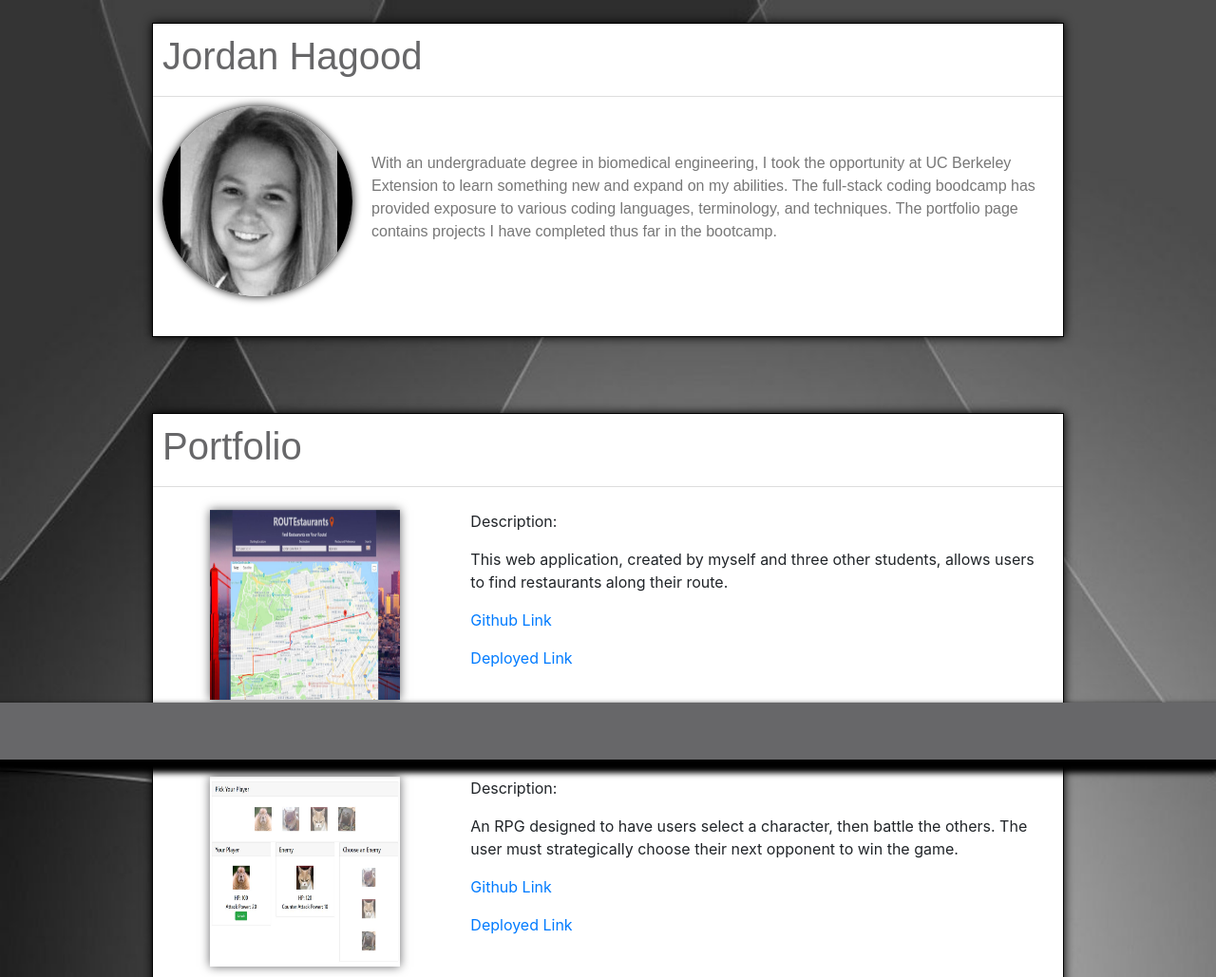
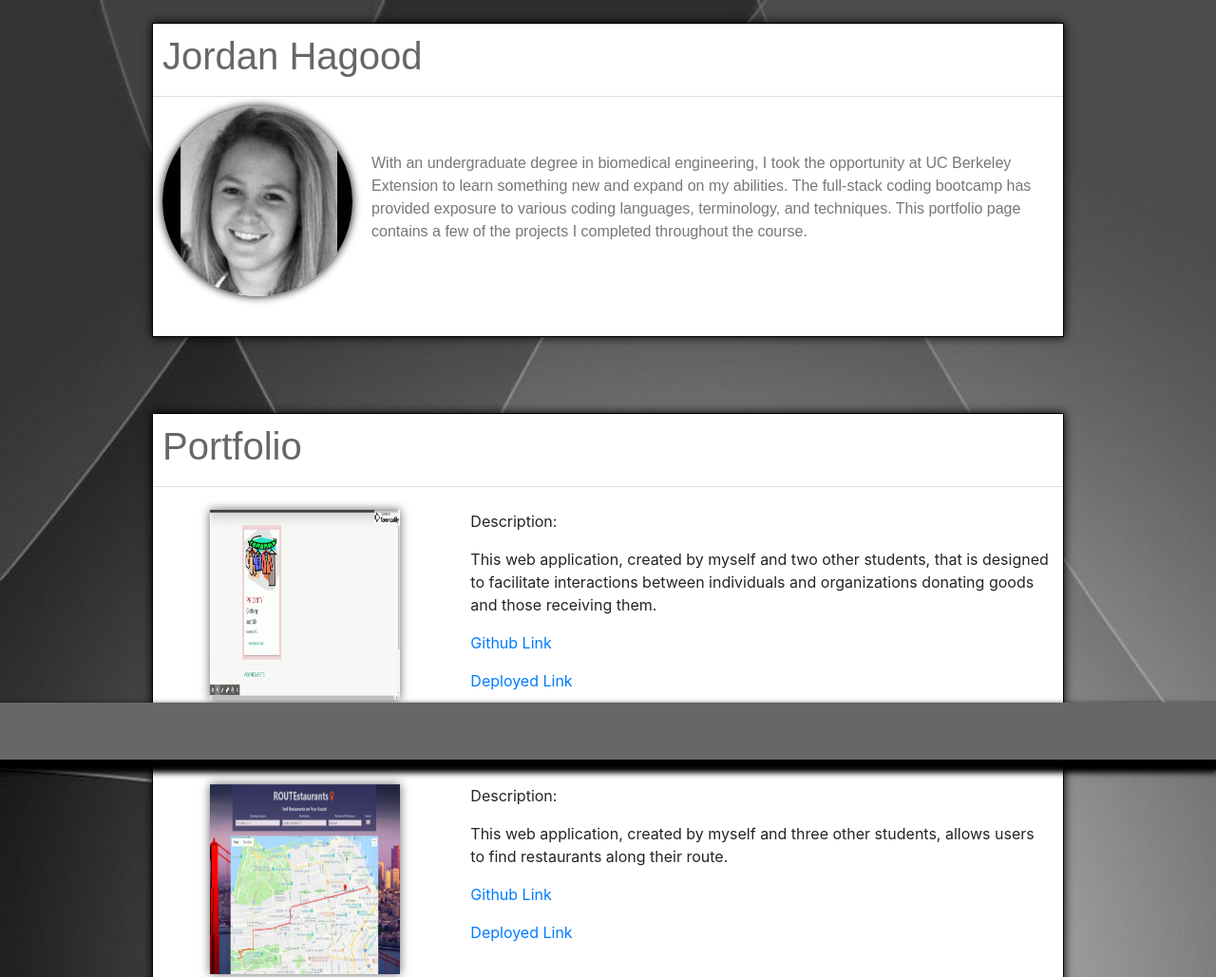
Before and after one commit to hagoodj/responsive-portfolio, a website: page public/index.html in a window 1280 px wide. Shown: the top 1029 px of the page at 95% size. Drawn offline with nearby package versions, Linux system fonts and the light colour scheme.

Commit message:
updated bio and added new project

```diff
--- a/public/index.html
+++ b/public/index.html
@@ -26,9 +26,9 @@
       <p>
         <img src="./img/bio.jpg" alt="Avatar" id="bioImage"><br><br>
         With an undergraduate degree in biomedical engineering, I took the opportunity at UC Berkeley Extension to learn
-        something new and expand on my abilities. The full-stack coding boodcamp has provided exposure to various coding
-        languages, terminology, and techniques. The portfolio page contains projects I have completed thus far in the
-        bootcamp.
+        something new and expand on my abilities. The full-stack coding bootcamp has provided exposure to various coding
+        languages, terminology, and techniques. This portfolio page contains a few of the projects I completed throughout
+        the course.
         <br>
         <br>
 
@@ -43,6 +43,20 @@
     <div class="row row1">
       <h1>Portfolio</h1>
     </div><br>
+    <div class="row">
+      <div class="col-md-4">
+        <div class="row justify-content-center"><a href="https://hagoodj.github.io/Project-1/"><img
+              class="projectImages" src="./img/project-3.gif" width="200" height="200" alt="Project 3"></a></div>
+      </div>
+      <div class="col-md-8">
+        <p>Description:</p>
+        <p>This web application, created by myself and two other students, that is designed to facilitate interactions
+          between individuals and organizations donating goods and those receiving them.</p>
+        <p><a href="https://github.com/hagoodj/project-3" target="_blank">Github Link</a></p>
+        <p><a href="https://serene-ocean-99045.herokuapp.com/" target="_blank">Deployed Link</a></p>
+      </div>
+    </div><br>
+    <hr><br>
     <div class="row">
       <div class="col-md-4">
         <div class="row justify-content-center"><a href="https://hagoodj.github.io/Project-1/"><img
@@ -64,7 +78,7 @@
       </div>
       <div class="col-md-8">
         <p>Description:</p>
-        <p>An RPG designed to have users select a character, then battle the others. The user must strategically choose
+        <p>This is an RPG designed to have users select a character, then battle the others. The user must strategically choose
           their next opponent to win the game.</p>
         <p><a href="https://github.com/hagoodj/unit-4-game-2" target="_blank">Github Link</a></p>
         <p><a href="https://hagoodj.github.io/unit-4-game-2" target="_blank">Deployed Link</a></p>
```
Also changed, not shown: public/img/project-3.gif (added).
